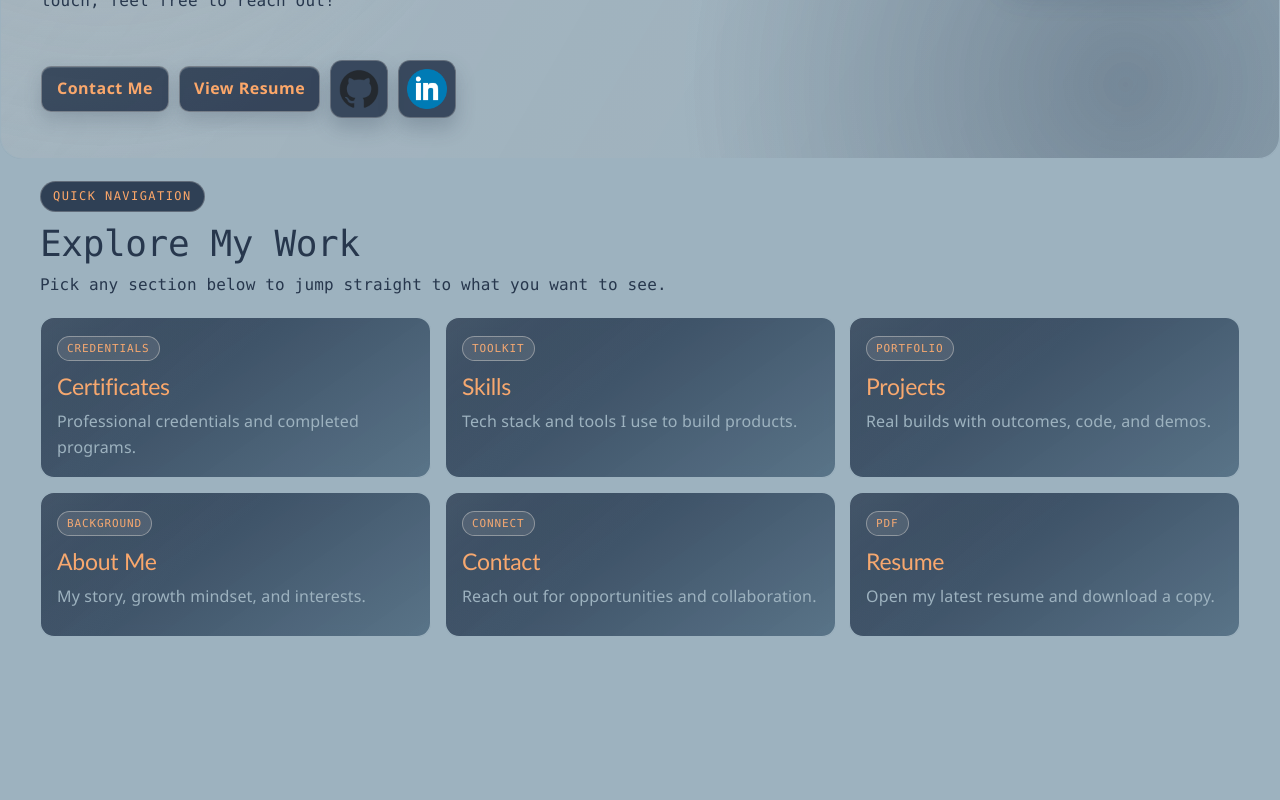
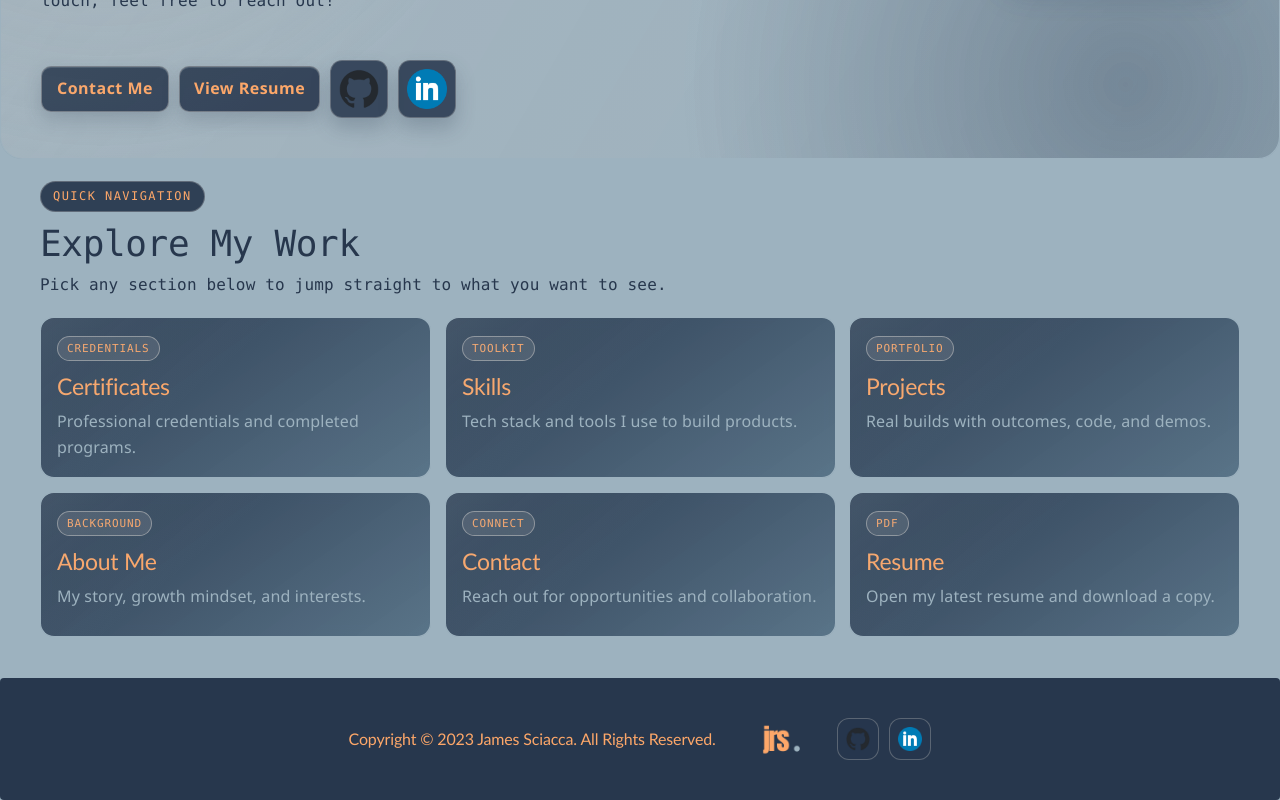
Before and after one commit to jamessciacca/my-portfolio, a React (Create React App) app: page / in a window 1280 px wide. Shown: the part 439-1239 px from the top of the page. Before the commit the page ends 1076 px from the top, so only its background shows below. Built offline with nearby package versions, Linux system fonts and the light colour scheme.

Commit message:
added new footer and updated section sizing

```diff
--- a/src/App.js
+++ b/src/App.js
@@ -10,6 +10,7 @@ import Skills from './components/Skills';
 import Projects from './components/Projects';
 import Contact from './components/Contact';
 import ResumePage from './components/ResumePage';
+import Footer from './components/Footer';
 
 function ScrollToTop() {
   const { pathname, hash } = useLocation();
@@ -68,6 +69,7 @@ function App() {
         <Route path='/MoreAboutMe' element={<MoreAbout />} />
         <Route path='*' element={<Navigate to="/" replace />} />
       </Routes>
+      <Footer />
     </Router>
   );
 }
--- a/src/components/Certificates.js
+++ b/src/components/Certificates.js
@@ -59,8 +59,8 @@ function Certificates() {
 
     return (
         <>
-            <section id="certificates" ref={sectionRef} className="px-6 py-10 md:px-10">
-                <div className="mx-auto max-w-screen-xl">
+            <section id="certificates" ref={sectionRef} className="container mx-auto px-6 py-10 md:px-10">
+                <div className="certificate-shell">
                     <div className="certificate-hero">
                         <div className="certificate-heading certificate-heading-card">
                             <p className="certificate-kicker">Professional Growth</p>
--- a/src/components/Footer.js
+++ b/src/components/Footer.js
@@ -1,21 +1,30 @@
 //importing React
 import React from "react";
 import logo from "../img/logo.png";
+import githublogo from "../img/github-mark.png";
+import linkedinlogo from "../img/linkedin.png";
 
 //creating footer function
 function Footer() {
     return (
         <>
             <footer id='footer' className="footer flex footer-center p-10 bg-base-200 text-base-content rounded">
-                <div className="flex justify-center items-center">
+                <div className="footer-inner flex justify-center items-center">
                     {/* Logo Image and Text */}
                     <h1 id="footerh1">Copyright © 2023 James Sciacca. All Rights Reserved.</h1>
                     <img id='footerlogo' src={logo} alt="JRS Logo" />
                     {/* Nav Items */}
-                    <ul id='navLinks' className="flex items-center">
-                        <li className="nav-link nav-link-ltr"><a href="https://github.com/jamessciacca" target="_blank">Github</a></li>
-                        <li className="nav-link nav-link-ltr"><a href="https://www.linkedin.com/in/james-sciacca3/" target="_blank">LinkedIn</a></li>
-                        {/* <li className="nav-link nav-link-ltr"><a href={Resume}>Resume</a></li> */}
+                    <ul className="footer-social-links flex items-center">
+                        <li>
+                            <a href="https://github.com/jamessciacca" target="_blank" rel="noreferrer" aria-label="GitHub">
+                                <img src={githublogo} alt="GitHub" />
+                            </a>
+                        </li>
+                        <li>
+                            <a href="https://www.linkedin.com/in/james-sciacca3/" target="_blank" rel="noreferrer" aria-label="LinkedIn">
+                                <img src={linkedinlogo} alt="LinkedIn" />
+                            </a>
+                        </li>
                     </ul>
                 </div>
             </footer>
--- a/src/components/Home.js
+++ b/src/components/Home.js
@@ -1,4 +1,3 @@
-import Footer from "./Footer";
 import Landing from "./Landing";
 import ExploreGrid from "./ExploreGrid";
 import Certificates from "./Certificates";
@@ -41,7 +40,6 @@ function Home({ singlePage = false }) {
                         intro="Click here to learn more about me and what I can do!"
                     />
                     <Contact />
-                    <Footer />
                 </>
             ) : (
                 <ExploreGrid />
--- a/src/index.css
+++ b/src/index.css
@@ -587,6 +587,42 @@ hr {
   width: 100%;
 }
 
+.footer-inner {
+  gap: 16px;
+}
+
+.footer-social-links {
+  gap: 10px;
+  margin: 0;
+  padding: 0;
+}
+
+.footer-social-links li {
+  list-style: none;
+}
+
+.footer-social-links a {
+  align-items: center;
+  background-color: rgba(39, 55, 77, 0.86);
+  border: 1px solid rgba(187, 187, 187, 0.35);
+  border-radius: 12px;
+  display: inline-flex;
+  justify-content: center;
+  padding: 8px;
+  transition: transform 0.2s ease, border-color 0.2s ease, box-shadow 0.2s ease;
+}
+
+.footer-social-links a:hover {
+  border-color: rgba(187, 187, 187, 0.75);
+  box-shadow: 0 8px 16px rgba(39, 55, 77, 0.24);
+  transform: translateY(-2px);
+}
+
+.footer-social-links img {
+  height: 24px;
+  width: 24px;
+}
+
 #footer {
   margin-top: 50px;
 }
@@ -1143,7 +1179,7 @@ html{scroll-behavior:smooth}
   position: relative;
 }
 
-#certificates .max-w-screen-xl {
+#certificates .certificate-shell {
   background:
     radial-gradient(circle at 15% 10%, rgba(187, 187, 187, 0.3), transparent 42%),
     radial-gradient(circle at 85% 90%, rgba(39, 55, 77, 0.45), transparent 38%),
@@ -1417,7 +1453,7 @@ html{scroll-behavior:smooth}
 }
 
 @media (max-width: 639px) {
-  #certificates .max-w-screen-xl {
+  #certificates .certificate-shell {
     padding: 20px;
   }
 
@@ -2403,6 +2439,27 @@ html{scroll-behavior:smooth}
   .project-grid {
     grid-template-columns: repeat(3, minmax(0, 1fr));
   }
+
+  .project-preview-box {
+    aspect-ratio: 1 / 1;
+    height: auto;
+    width: 100%;
+  }
+
+  .project-title {
+    font-size: 1.32rem;
+  }
+
+  .project-date,
+  .project-stack,
+  .project-links a {
+    font-size: 13px;
+  }
+
+  .project-points li {
+    font-size: 15px;
+    line-height: 1.6;
+  }
 }
 
 @media (max-width: 640px) {
@@ -2465,7 +2522,7 @@ html{scroll-behavior:smooth}
 
 #header,
 .landing-shell,
-#certificates .max-w-screen-xl,
+#certificates .certificate-shell,
 .moreabout-shell,
 .resume-shell,
 .explore-card,
@@ -2487,7 +2544,7 @@ html{scroll-behavior:smooth}
 
 #header::before,
 .landing-shell::before,
-#certificates .max-w-screen-xl::before,
+#certificates .certificate-shell::before,
 .moreabout-shell::before,
 .resume-shell::before,
 .explore-card::before,
@@ -2608,7 +2665,7 @@ hr {
 }
 
 .landing-shell,
-#certificates .max-w-screen-xl,
+#certificates .certificate-shell,
 .resume-shell,
 .moreabout-shell,
 #mobileExplore .max-w-screen-xl,
@@ -3068,7 +3125,7 @@ hr {
     color: #27374D;
   }
 
-  #certificates .max-w-screen-xl,
+  #certificates .certificate-shell,
   #mobileExplore .max-w-screen-xl {
     backdrop-filter: blur(18px);
     -webkit-backdrop-filter: blur(18px);
@@ -3335,7 +3392,7 @@ hr {
   }
 
   .landing-shell,
-  #certificates .max-w-screen-xl,
+  #certificates .certificate-shell,
   .resume-shell,
   .moreabout-shell,
   .contact-form-card,
```
